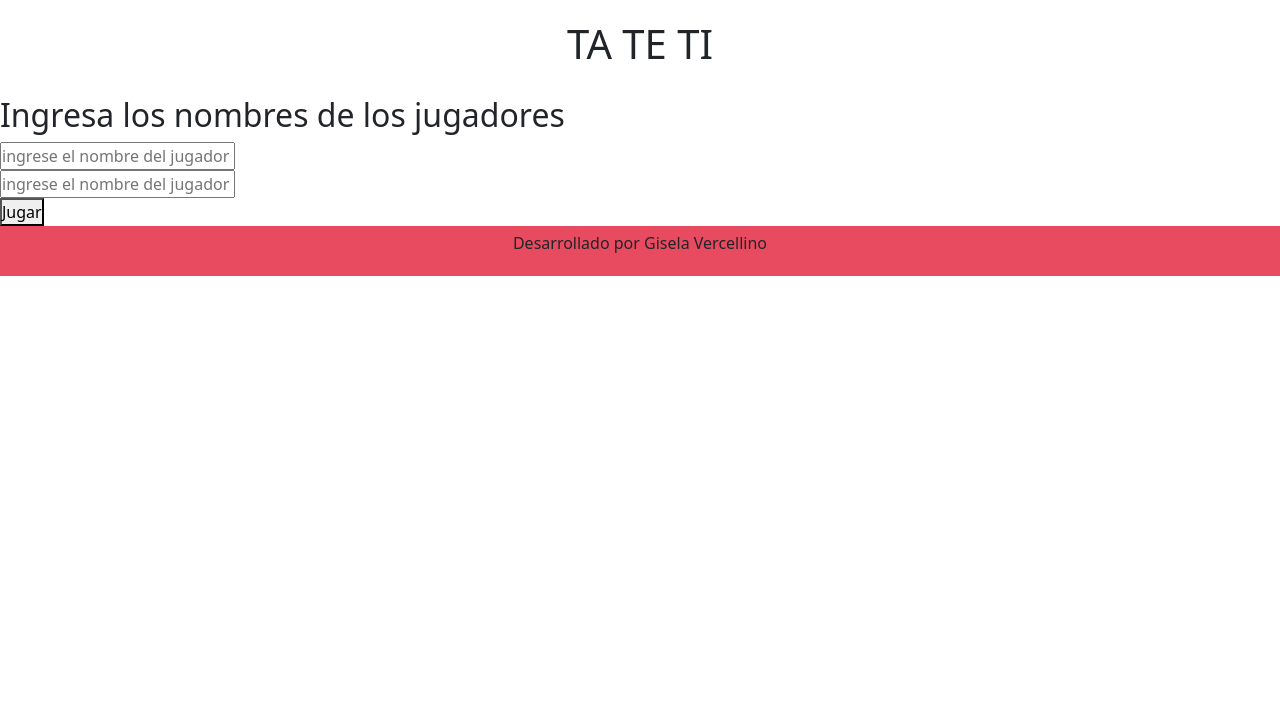
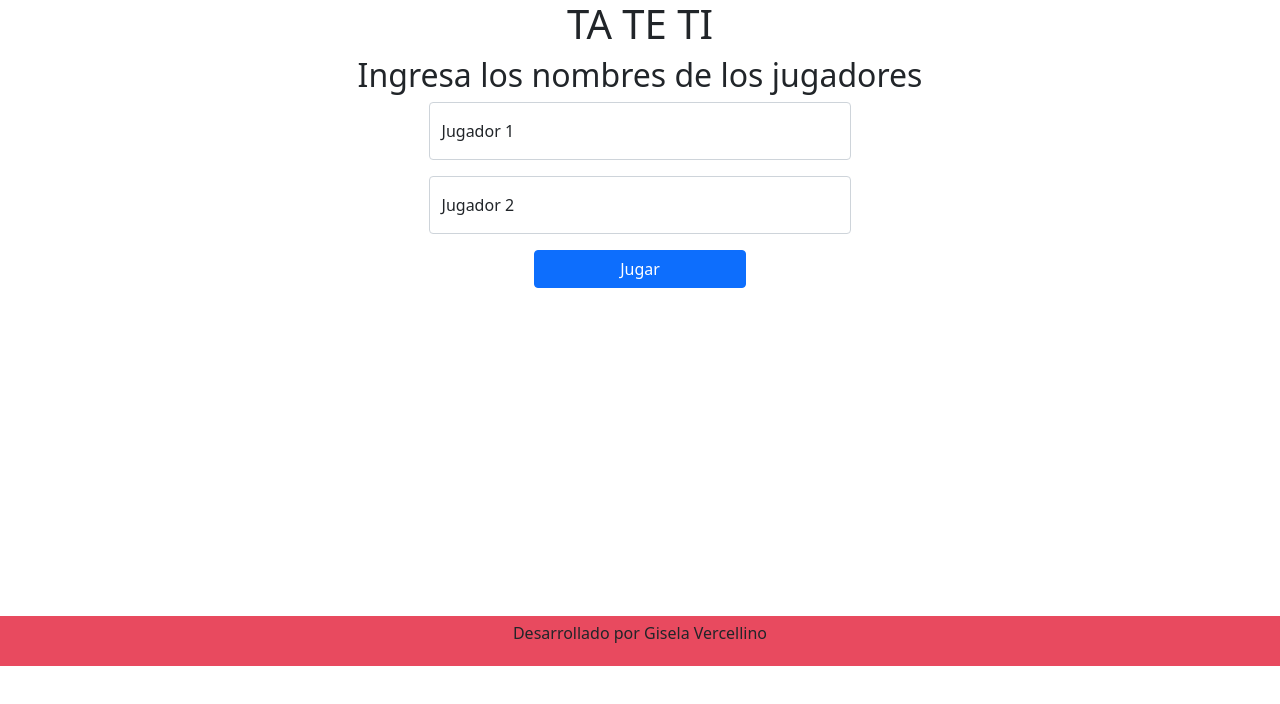
Before and after one commit to giselavictoria/tatetiv2, a plain HTML site: page index.html in a window 1280 px wide. Drawn offline with nearby package versions, Linux system fonts and the light colour scheme.

Commit message:
bts en pantalla carga

```diff
--- a/css/style.css
+++ b/css/style.css
@@ -4,14 +4,10 @@
   box-sizing: border-box;
 }
 
-h1,
-h4 {
-  text-align: center;
-  padding: 20px 0px;
-}
 
-h3 {
-  display: inline-block;
+#pantallaCarga{
+  height: 70vh;
+
 }
 
 #pantallaJuego {
--- a/index.html
+++ b/index.html
@@ -9,19 +9,54 @@
     <title>TA TE TI</title>
   </head>
   <body>
+
+    <!-- HEADER -->
     <header>
-      <h1>TA TE TI</h1>
+      <div class="container text-center">
+        <div class="row">
+          <div class="col-md-12 ">
+            <h1>TA TE TI</h1>
+          </div>
+        </div>
+      </div>
     </header>
+
+    <!-- PANTALLA CARGA - PANTALLA 1 -->
     <section id="pantallaCarga">
-      <h2>Ingresa los nombres de los jugadores</h2>
-      <div>
-        <input type="text" placeholder="ingrese el nombre del jugador 1" id="inputJugador1">
+      <div class="container d-flex flex-column align-items-center">
+        <div class="row">
+
+          <div class="col-md-12 text-center">
+            <h2>Ingresa los nombres de los jugadores</h2>
+          </div>
+
+          <div class="col-md-12">
+            <form class="col-md-12 d-flex flex-column align-items-center">
+            <div class="col-md-6 form-floating mb-3">
+              <input type="text" class="form-control" id="inputJugador1" placeholder="Jugador 1" name="jugador1">
+              <label for="inputJugador1">Jugador 1</label>
+            </div>
+            <div class="col-md-6 form-floating mb-3">
+              <input type="text" class="form-control" id="inputJugador2" placeholder="Jugador 2" name="jugador2">
+              <label for="inputJugador2">Jugador 2</label>
+            </div>
+            <!-- <div>
+              <label for="jugador1">Jugador 1</label>
+              <input type="text" placeholder="....." id="inputJugador1" name="jugador1">
+            </div>
+            <div>
+              <label for="jugador2">Jugador 2</label>
+              <input type="text" placeholder="......" id="inputJugador2" name="jugador2">
+            </div> -->
+
+            <button id="botonJugar" type="button" class="col-md-3 btn btn-primary">Jugar</button>
+            </div>
+          </form>
+        </div>
       </div>
-      <div>
-        <input type="text" placeholder="ingrese el nombre del jugador 2" id="inputJugador2">
-      </div>
-      <button id="botonJugar">Jugar</button>
     </section>
+
+    <!-- PANTALLA JUEGO - PANTALLA 2 -->
     <div id="pantallaJuego">
     <section id="sectionScore">
         <div>
@@ -47,7 +82,7 @@
         </div>
     </section>
     <section id="botonReset">
-      <button>RESET</button>
+      <button type="button" class="btn btn-primary">RESET</button>
     </section>
     <section id="jugadasPrevias">
       <h4>Jugadas anteriores</h4>
@@ -55,24 +90,26 @@
   </div>
 </div>
 
+<!-- PANTALLA MODAL -->
 <div class="modal fade " id="myModal" tabindex="-1" aria-labelledby="myModalLabel" aria-hidden="true" >
   <div class="modal-dialog modal-dialog-centered">
     <div class="modal-content">
       <div class="modal-header">
-        <h5 class="modal-title" id="exampleModalLabel">Modal title</h5>
+        <h5 class="modal-title" id="exampleModalLabel">Resultados</h5>
         <button type="button" class="btn-close" data-bs-dismiss="modal" aria-label="Close"></button>
       </div>
       <div class="modal-body">
         <p id="modalTexto"></p>
       </div>
       <div class="modal-footer">
-        <button type="button" class="btn btn-secondary" data-bs-dismiss="modal">Close</button>
-        <button type="button" class="btn btn-primary">Save changes</button>
+        <button type="button" class="btn btn-secondary" data-bs-dismiss="modal">Cerrar</button>
+        <button type="button" class="btn btn-primary">Guardar partida</button>
       </div>
     </div>
   </div>
 </div>
 
+    <!-- FOOTER -->
     <footer>
       <p>Desarrollado por Gisela Vercellino</p>
     </footer>
```
